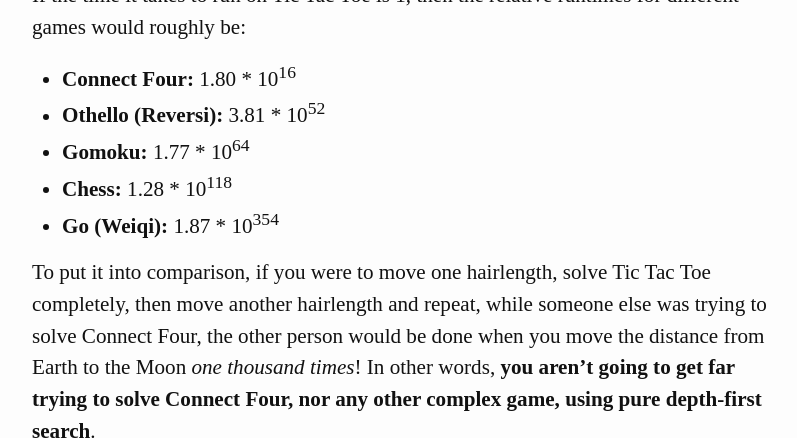
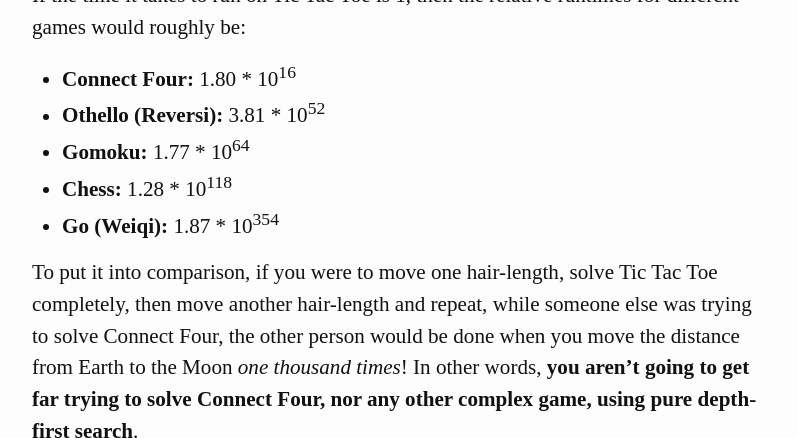
Before and after one commit to The-Ofek-Foundation/blog, a Jekyll site: the page built from _posts/2015-12-10-tic-tac-toe-ai-with-depth-first-search.md, in a window 1280 px wide and 900 px high, scrolled down 1652 px, cut to the strip 0-438 px from the top of the window. Shown: the whole strip, without its empty margins (238-1035 px from the left). Built offline with Jekyll 4.4.1, drawn with Linux system fonts in a browser that asks for light colours; comment, search, counter and statistics services are not loaded; some of the changed text lies outside the part shown.

Commit message:
Add minimax improvements post

```diff
--- a/_posts/2015-12-10-tic-tac-toe-ai-with-depth-first-search.md
+++ b/_posts/2015-12-10-tic-tac-toe-ai-with-depth-first-search.md
@@ -46,7 +46,7 @@
  - **Chess:** 1.28 * 10<sup>118</sup>
  - **Go (Weiqi):** 1.87 * 10<sup>354</sup>
 
-To put it into comparison, if you were to move one hairlength, solve Tic Tac Toe completely, then move another hairlength and repeat, while someone else was trying to solve Connect Four, the other person would be done when you move the distance from Earth to the Moon *one thousand times*! In other words, **you aren't going to get far trying to solve Connect Four, nor any other complex game, using pure depth-first search**.
+To put it into comparison, if you were to move one hair-length, solve Tic Tac Toe completely, then move another hair-length and repeat, while someone else was trying to solve Connect Four, the other person would be done when you move the distance from Earth to the Moon *one thousand times*! In other words, **you aren't going to get far trying to solve Connect Four, nor any other complex game, using pure depth-first search**.
 
 ![moon img]
 
@@ -60,10 +60,10 @@
 
 If you have any questions, advice, or feedback at all, feel free to leave a comment down below!
 
-[dfs wiki]:https://en.wikipedia.org/wiki/Depth-first_search "Depth-first search wikipedia"
-[recursive wiki]:https://en.wikipedia.org/wiki/Recursion_(computer_science) "Recursion wikipedia"
+[dfs wiki]:https://en.wikipedia.org/wiki/Depth-first_search "depth-first search wikipedia"
+[recursive wiki]:https://en.wikipedia.org/wiki/Recursion_(computer_science) "recursion wikipedia"
 [dfs order diagram]:https://upload.wikimedia.org/wikipedia/commons/1/1f/Depth-first-tree.svg "the order in which the nodes get traversed"
 [solved games]:https://en.wikipedia.org/wiki/Solved_game "solved games"
-[misere]:http://coolmathstuff123.blogspot.com/2013/09/anti-tic-tac-toe.html "blog about Misère Tic Tac Toe"
-[moon img]:http://www.wired.com/wp-content/uploads/images_blogs/wiredscience/2012/03/earthmoon_near_big.jpg "Earth and Moon"
-[my AI]:https://github.com/The-Ofek-Foundation/TicTacToe/blob/master/TicTacToe.java "Tic Tac Toe AI sample"
+[misere]:http://coolmathstuff123.blogspot.com/2013/09/anti-tic-tac-toe.html "blog about misère tic tac toe"
+[moon img]:http://www.wired.com/wp-content/uploads/images_blogs/wiredscience/2012/03/earthmoon_near_big.jpg "earth and moon"
+[my AI]:https://github.com/The-Ofek-Foundation/TicTacToe/blob/master/TicTacToe.java "tic tac toe AI sample"
```
Also changed, not shown: other parts of _posts/2015-12-10-tic-tac-toe-ai-with-depth-first-search.md (+1 -1 lines), _posts/2015-12-11-minimax-for-gomoku-connect-five.md (+6 -6 lines), _posts/2015-12-18-minimax-improvements.md (added, +68 -0 lines), assets/AB_pruning.svg (added).
